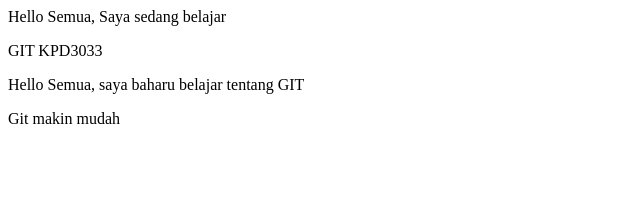
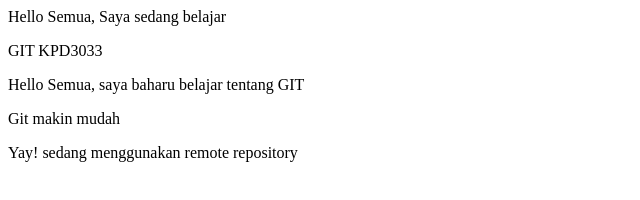
Before and after one commit to afqaymn/project01-html, a plain HTML site: page index.html in a window 1280 px wide. Shown: the whole page, without its empty margins (0-640 px from the left). Drawn offline with Linux system fonts and the light colour scheme.

Commit message:
mengubah tajuk dan teks pada body

```diff
--- a/index.html
+++ b/index.html
@@ -1,11 +1,13 @@
 <html>
     <head>
         <title>Belajar Git - Projek 01</title>
+        <title>Belajar Git : Remote Repository</title>
     </head>
     <body>
         <p>Hello Semua, Saya sedang belajar</p>
         <p>GIT KPD3033</p>
         <p>Hello Semua, saya baharu belajar tentang GIT</p>
         <p>Git makin mudah</p>
+        <p>Yay! sedang menggunakan remote repository</p>
     </body>
 </html>
```
